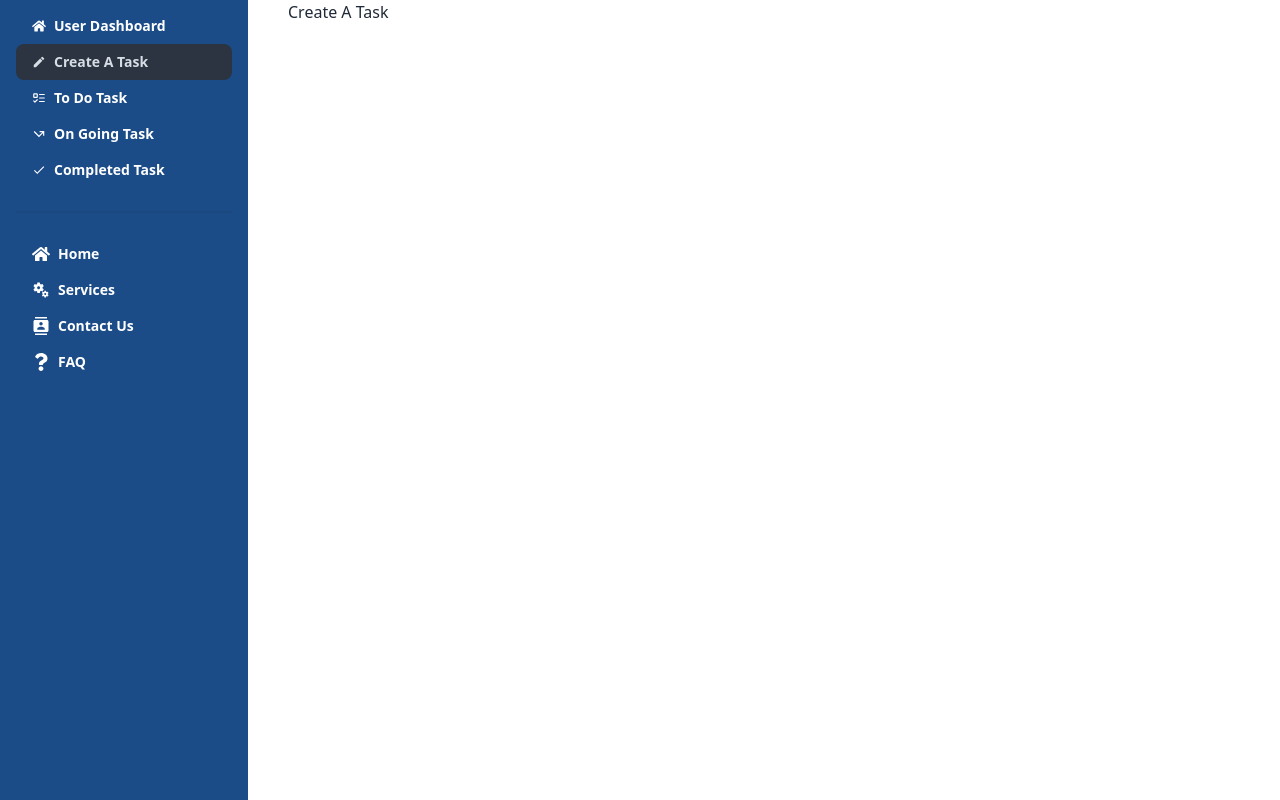
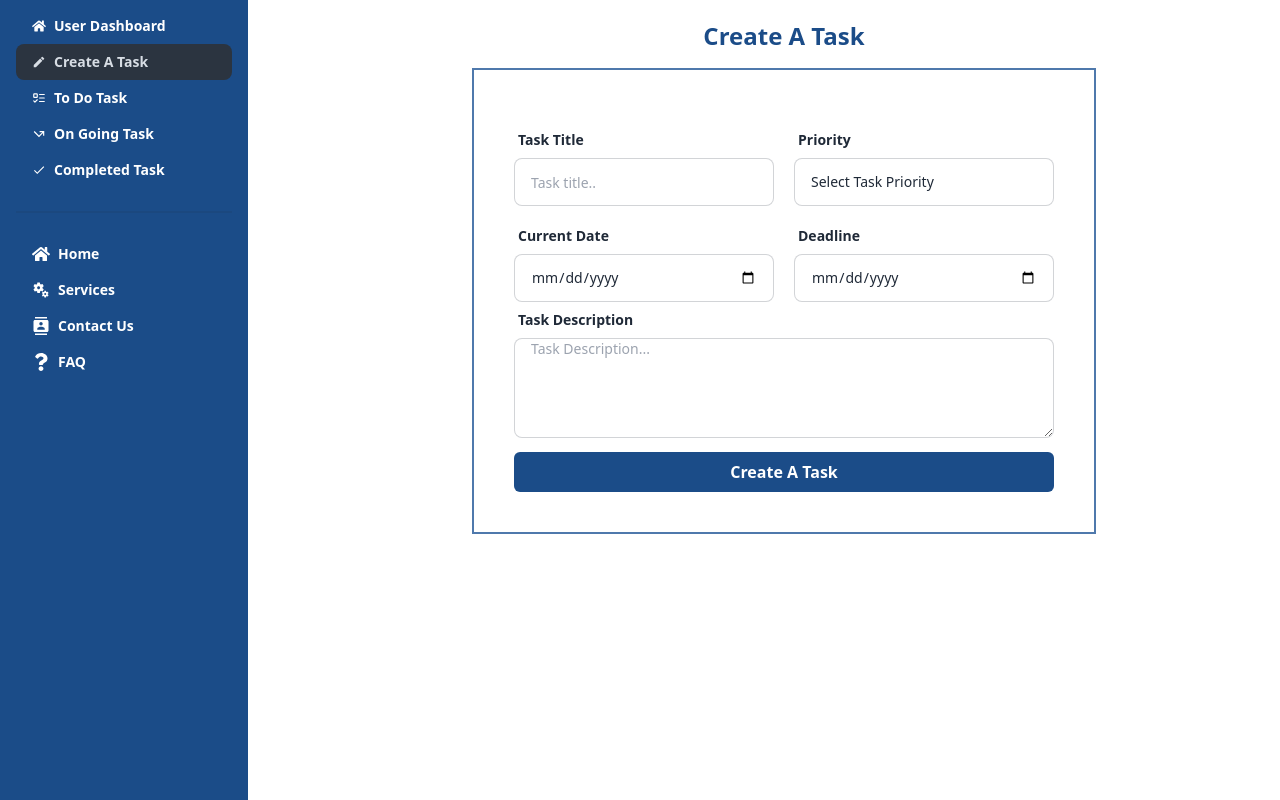
Before and after one commit to naymurabir/Task-Management-Client, a React (Vite) app: page /dashboard/CreateTask in a window 1280 px wide. Built offline with nearby package versions, Linux system fonts and the light colour scheme; no server answers; sample sign-in values are in the browser's storage.

Commit message:
Create task page is done where an user will add tasks

```diff
--- a/package.json
+++ b/package.json
@@ -16,6 +16,7 @@
     "localforage": "^1.10.0",
     "match-sorter": "^6.3.1",
     "react": "^18.2.0",
+    "react-datepicker": "^4.25.0",
     "react-dom": "^18.2.0",
     "react-hook-form": "^7.49.2",
     "react-icons": "^4.12.0",
--- a/src/Dashboard/UserPanel/CreateTask/CreateTask.jsx
+++ b/src/Dashboard/UserPanel/CreateTask/CreateTask.jsx
@@ -1,8 +1,113 @@
+import { useForm } from "react-hook-form";
+import useAxiosPublic from "../../../Hooks/useAxiosPublic";
+import Swal from "sweetalert2";
+import useAuth from "../../../Hooks/useAuth";
+
 
 const CreateTask = () => {
+    const axiosPublic = useAxiosPublic()
+    const { user } = useAuth()
+
+    const {
+        reset,
+        register,
+        handleSubmit,
+    } = useForm()
+
+    const onSubmit = async (data) => {
+
+        {
+            const newTask = {
+                title: data.title,
+                priority: data.priority,
+                current_date: data.current_date,
+                deadline: data.deadline,
+                task_description: data.description,
+                email: user?.email,
+                name: user?.displayName
+            }
+            console.log(newTask);
+
+            axiosPublic.post('/allTasks', newTask)
+                .then(res => {
+                    if (res.data.insertedId) {
+                        reset()
+                        Swal.fire({
+                            position: "center",
+                            icon: "success",
+                            title: " A new Task has been added successfully",
+                            showConfirmButton: false,
+                            timer: 2000
+                        });
+                    }
+                })
+        }
+    }
+
     return (
-        <div>
-            <h2>Create A Task</h2>
+        <div className='max-w-screen-xl mx-auto px-2 md:px-10 lg:px-20 mt-5'>
+
+            <h2 className="text-2xl font-bold text-center mb-4 text-[#1b4c88]">Create A Task</h2>
+
+            <div className="bg-white border-2 lg:w-3/4 mx-auto border-[#4F79AC] p-2 md:p-5 lg:p-10">
+                <form onSubmit={handleSubmit(onSubmit)}>
+
+                    <div className="flex justify-between flex-col md:flex-row gap-5 mt-3">
+                        <div className="form-control w-full max-w-xs">
+                            <label className="label">
+                                <span className="label-text font-semibold ">Task Title</span>
+                            </label>
+                            <input {...register("title")} name="title" type="text" placeholder="Task title.." className="input input-bordered input-md w-full max-w-2xl focus:outline-0" />
+                        </div>
+
+                        <div className="form-control w-full max-w-xs">
+
+                            <label className="label">
+                                <span className="label-text font-semibold ">Priority</span>
+                            </label>
+                            <select
+                                id="input"
+                                {...register("priority", { required: true })}
+                                className="input text-sm input-bordered w-full max-w-xs focus:outline-0 "
+                            >
+                                <option>Select Task Priority</option>
+                                <option value="Low">Low</option>
+                                <option value="Moderate">Moderate</option>
+                                <option value="High">High</option>
+                            </select>
+                        </div>
+                    </div>
+
+                    <div className="flex justify-between flex-col md:flex-row gap-5 mt-3">
+
+                        <div className="form-control w-full max-w-xs">
+                            <label className="label">
+                                <span className="label-text font-semibold ">Current Date</span>
+                            </label>
+                            <input {...register("current_date")} type="date" name="current_date" placeholder="Current Date..." className="input input-bordered w-full text-sm max-w-xs focus:outline-0" />
+                        </div>
+
+                        <div className="form-control w-full max-w-xs">
+                            <label className="label">
+                                <span className="label-text font-semibold ">Deadline</span>
+                            </label>
+                            <input {...register("deadline")} type="date" name="deadline" placeholder="Deadline..." className="input input-bordered w-full text-sm max-w-xs focus:outline-0" />
+                        </div>
+
+                    </div>
+
+                    <div>
+                        <label className="label">
+                            <span className="label-text font-semibold ">Task Description</span>
+                        </label>
+                        <textarea {...register("description")} name="description" id="" cols="20" rows="5" placeholder="Task Description..." className="input focus:outline-0 input-bordered w-full text-sm h-[100px]" ></textarea>
+                    </div>
+
+                    <button className="px-8 py-2.5 leading-5  mt-2 text-white transition-colors duration-300 transform bg-[#1b4c88] rounded-md hover:bg-[#467dc0] focus:outline-none focus:bg-gray-600 font-semibold w-full">Create A Task</button>
+
+                </form>
+            </div>
+
         </div>
     );
 };
```
Also changed, not shown: 1 other file (tests, documents, lock files or other folders).
